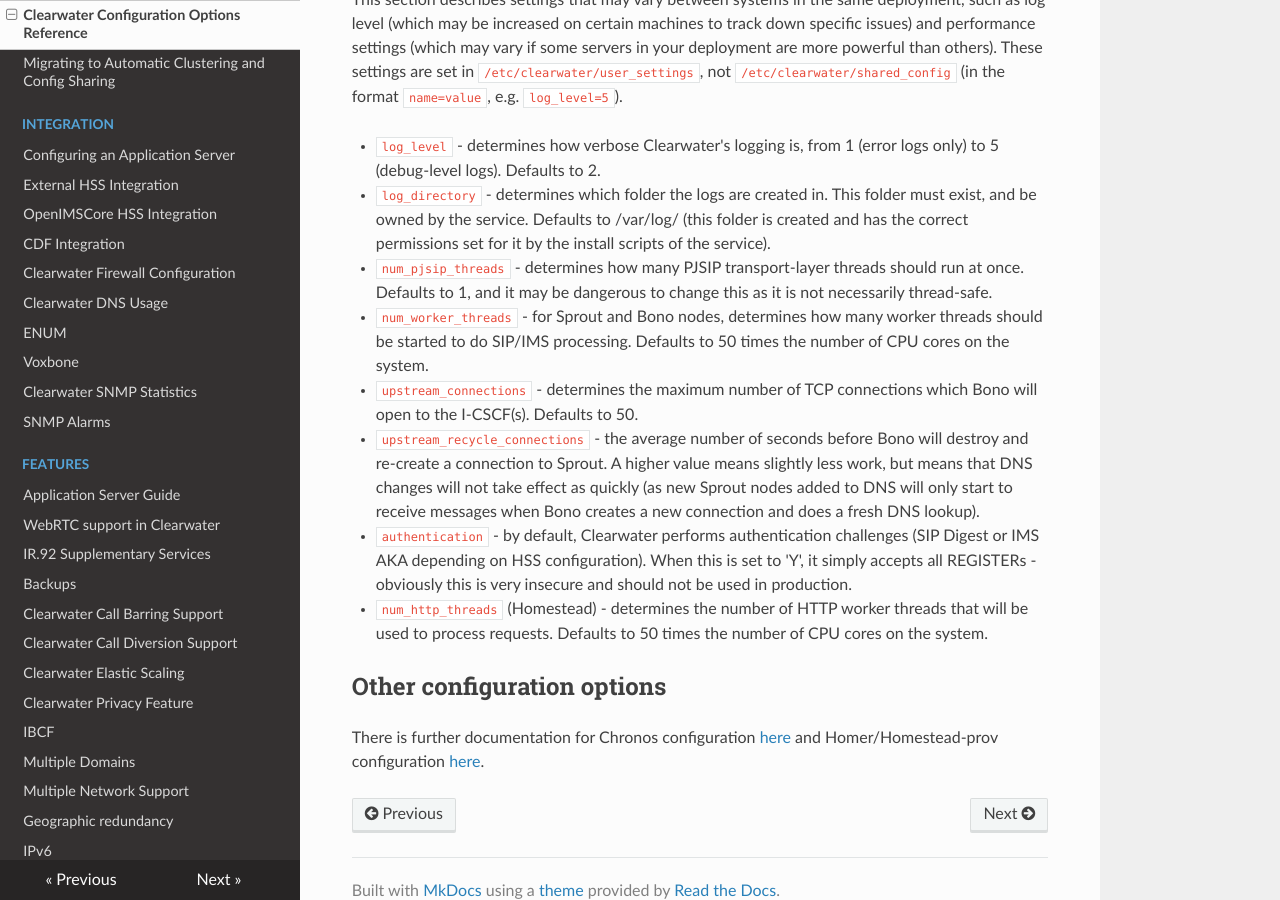
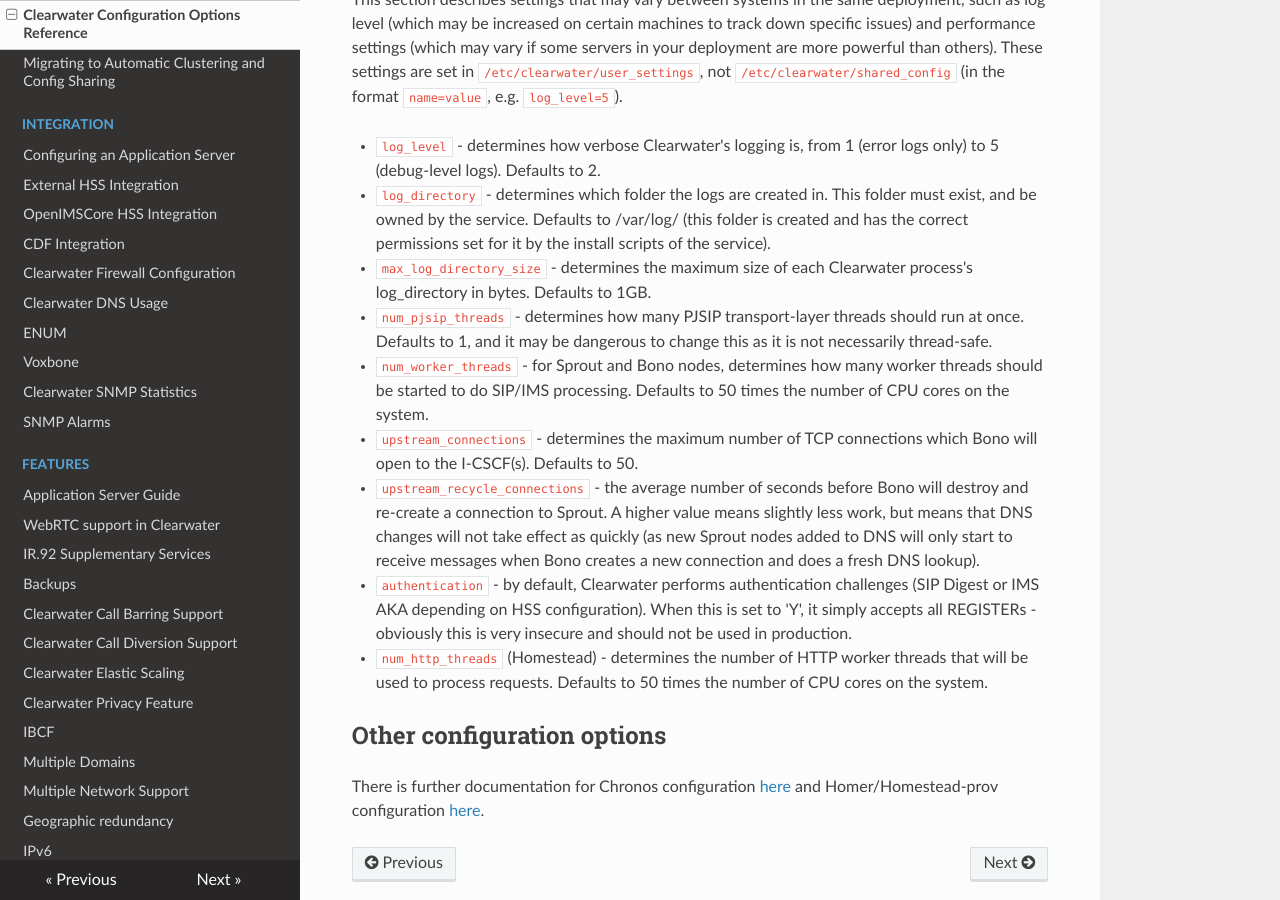
Before and after one commit to Metaswitch/clearwater-readthedocs, an MkDocs documentation site: the page built from docs/Clearwater_Configuration_Options_Reference.md, in a window 1280 px wide and 900 px high, scrolled down 7298 px. Built offline with MkDocs 1.6.1, drawn with Linux system fonts in a browser that asks for light colours; nearby versions of some CDN libraries; old or Windows-style settings are respelled for this version of MkDocs.

Commit message:
Add max_log_directory_size

```diff
--- a/docs/Clearwater_Configuration_Options_Reference.md
+++ b/docs/Clearwater_Configuration_Options_Reference.md
@@ -135,6 +135,7 @@ This section describes settings that may vary between systems in the same deploy
 
 * `log_level` - determines how verbose Clearwater's logging is, from 1 (error logs only) to 5 (debug-level logs). Defaults to 2.
 * `log_directory` - determines which folder the logs are created in. This folder must exist, and be owned by the service. Defaults to /var/log/<service> (this folder is created and has the correct permissions set for it by the install scripts of the service).
+* `max_log_directory_size` - determines the maximum size of each Clearwater process's log_directory in bytes. Defaults to 1GB.
 * `num_pjsip_threads` - determines how many PJSIP transport-layer threads should run at once. Defaults to 1, and it may be dangerous to change this as it is not necessarily thread-safe.
 * `num_worker_threads` - for Sprout and Bono nodes, determines how many worker threads should be started to do SIP/IMS processing. Defaults to 50 times the number of CPU cores on the system.
 * `upstream_connections` - determines the maximum number of TCP connections which Bono will open to the I-CSCF(s). Defaults to 50.
```
